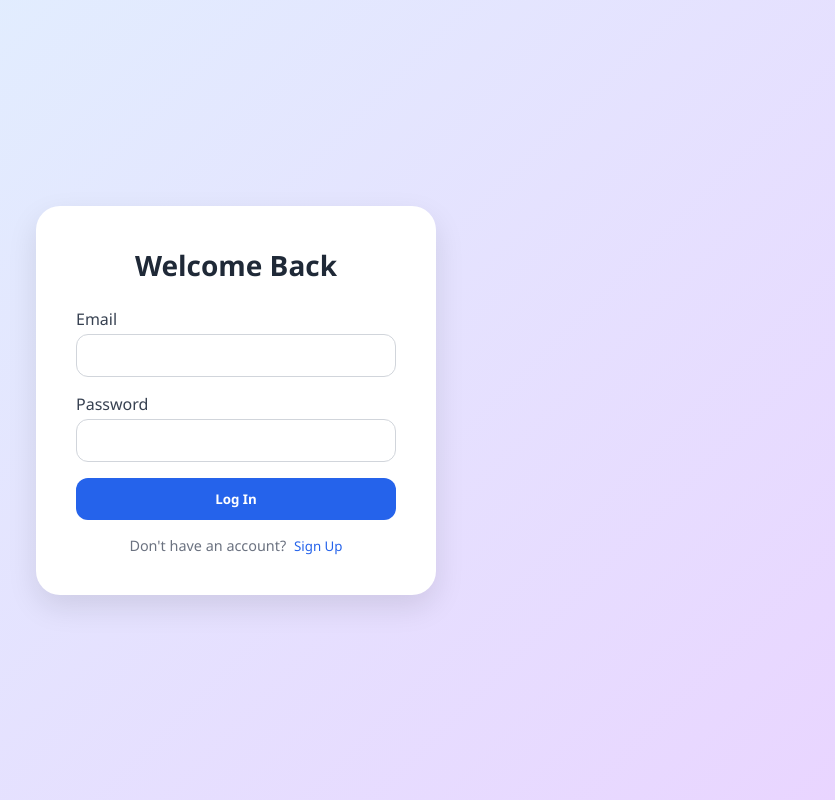
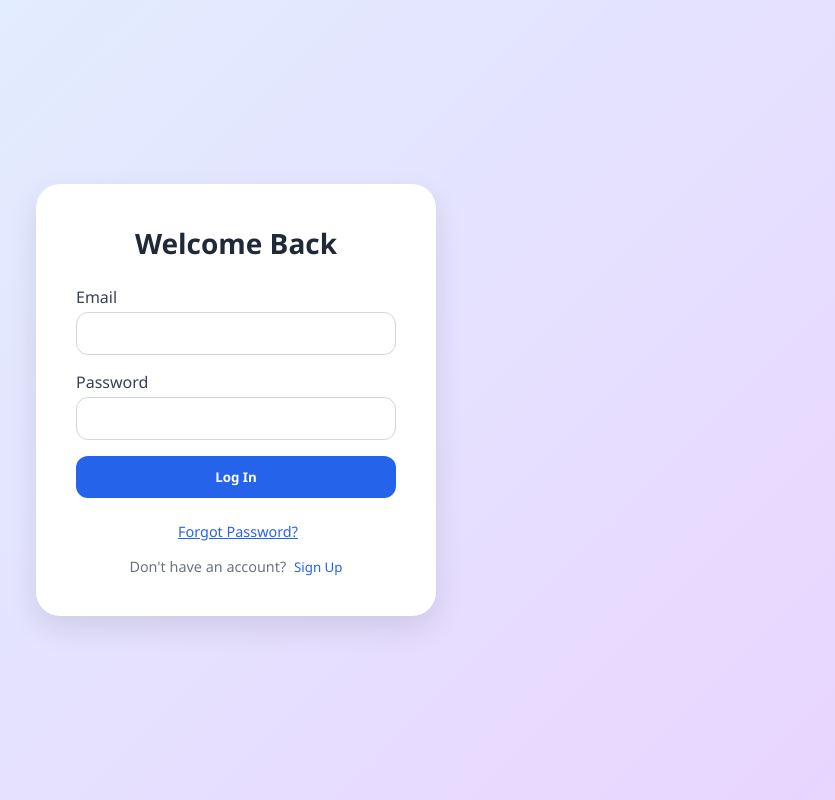
Before and after one commit to aasim-syed/NoraAI-assignment, a React (Vite) app: page /login in a window 1280 px wide. Shown: the whole page, without its empty margins (404-1239 px from the left). Built offline with nearby package versions, Linux system fonts and the light colour scheme.

Commit message:
UI updates for login, uploadinterface , chatinterface

```diff
--- a/package.json
+++ b/package.json
@@ -15,6 +15,7 @@
     "postcss": "^8.5.3",
     "react": "^19.1.0",
     "react-dom": "^19.1.0",
+    "react-router-dom": "^7.6.0",
     "tailwindcss": "^4.1.7",
     "uuid": "^11.1.0"
   },
--- a/src/App.jsx
+++ b/src/App.jsx
@@ -1,46 +1,90 @@
 // src/App.jsx
 import { useState, useEffect } from 'react';
+import {
+  BrowserRouter as Router,
+  Routes,
+  Route,
+  Navigate,
+  useNavigate,
+  useParams,
+} from 'react-router-dom';
+
 import { supabase } from './lib/supabaseClient';
-import Login from './components/Login/Login';  // your custom or Supabase Auth UI
+import Login from './components/Login/Login';
 import UploadForm from './components/UploadInterface/UploadInterface';
 import ChatInterface from './components/ChatInterface/ChatInterface';
 
+// A wrapper that starts the interview and navigates to Chat
+function UploadWrapper() {
+  const navigate = useNavigate();
+
+  const handleStart = (sessionId) => {
+    navigate(`/chat/${sessionId}`);
+  };
+
+  return <UploadForm onStart={handleStart} />;
+}
+
+// A wrapper to extract sessionId param for Chat
+function ChatWrapper() {
+  const { sessionId } = useParams();
+  return <ChatInterface sessionId={sessionId} />;
+}
+
 export default function App() {
-  // tracks interview flow
-  const [sessionId, setSessionId] = useState(null);
-  // tracks Supabase auth session
   const [session, setSession] = useState(null);
 
   useEffect(() => {
-    // 1) check initial session
+    // Initial session check
     supabase.auth.getSession().then(({ data: { session } }) => {
       setSession(session);
     });
 
-    // 2) listen for future auth changes
-    const { data: listener } = supabase.auth.onAuthStateChange(
-      (_event, session) => {
-        setSession(session);
-      }
-    );
+    // Listen for login/logout changes
+    const { data: listener } = supabase.auth.onAuthStateChange((_event, session) => {
+      setSession(session);
+    });
+
     return () => {
       listener.subscription.unsubscribe();
     };
   }, []);
 
-  // 3) if not signed in, show login
-  if (!session) {
-    return <Login />;
-  }
+  return (
+    <Router>
+      <Routes>
+        {/* Root path: redirect based on session */}
+        <Route
+          path="/"
+          element={
+            session ? <Navigate to="/upload" replace /> : <Navigate to="/login" replace />
+          }
+        />
 
-  // 4) once signed in, preserve your existing logic
-  return (
-    <div className="min-h-screen bg-gray-50">
-      {!sessionId ? (
-        <UploadForm onStart={setSessionId} />
-      ) : (
-        <ChatInterface sessionId={sessionId} />
-      )}
-    </div>
+        {/* Login route */}
+        <Route
+          path="/login"
+          element={!session ? <Login /> : <Navigate to="/upload" replace />}
+        />
+
+        {/* Upload route */}
+        <Route
+          path="/upload"
+          element={session ? <UploadWrapper /> : <Navigate to="/login" replace />}
+        />
+
+        {/* Chat route */}
+        <Route
+          path="/chat/:sessionId"
+          element={session ? <ChatWrapper /> : <Navigate to="/login" replace />}
+        />
+
+        {/* Reset password route (if needed) */}
+        {/* <Route path="/reset-password" element={<ResetPasswordForm />} /> */}
+
+        {/* Fallback 404 */}
+        <Route path="*" element={<h2 style={{ padding: "2rem", textAlign: "center" }}>404 - Page Not Found</h2>} />
+      </Routes>
+    </Router>
   );
 }
--- a/src/components/Login/Login.css
+++ b/src/components/Login/Login.css
@@ -110,3 +110,15 @@
 .auth-card p button:hover {
   text-decoration: underline;
 }
+.forgot-link {
+    background: none;
+    border: none;
+    color: #2563eb;
+    font-size: 0.9rem;
+    margin-top: 0.5rem;
+    cursor: pointer;
+    text-decoration: underline;
+  }
+  .forgot-link:hover {
+    color: #1d4ed8;
+  }
--- a/src/components/Login/Login.jsx
+++ b/src/components/Login/Login.jsx
@@ -1,45 +1,60 @@
-// src/components/AuthForm.jsx
 import { useState } from 'react';
 import { supabase } from '../../lib/supabaseClient';
-import "./Login.css"
-export default function AuthForm({ onAuth }) {
-  const [email, setEmail]       = useState('');
+import "./Login.css";
+
+export default function AuthForm() {
+  const [email, setEmail] = useState('');
   const [password, setPassword] = useState('');
-  const [mode, setMode]         = useState('login');
-  const [error, setError]       = useState(null);
-  const [loading, setLoading]   = useState(false);
+  const [mode, setMode] = useState('login'); // login | signup | forgot
+  const [error, setError] = useState(null);
+  const [message, setMessage] = useState(null);
+  const [loading, setLoading] = useState(false);
+  const redirectBase = window.location.origin;
 
   const handleSubmit = async (e) => {
     e.preventDefault();
     setError(null);
+    setMessage(null);
 
     if (!/^\S+@\S+\.\S+$/.test(email)) {
       setError('Please enter a valid email address.');
       return;
     }
-    if (password.length < 6) {
+    if (mode !== 'forgot' && password.length < 6) {
       setError('Password must be at least 6 characters.');
       return;
     }
 
     setLoading(true);
     try {
-      const { data, error } =
-        mode === 'signup'
-          ? await supabase.auth.signUp({ email, password })
-          : await supabase.auth.signInWithPassword({ email, password });
-
-      if (error) {
-        console.error('Supabase auth error:', error);
-        setError(error.message);
-      } else if (data.session) {
-        onAuth(data.session);
+      if (mode === 'signup') {
+        const { data, error } = await supabase.auth.signUp({
+          email,
+          password,
+          options: { emailRedirectTo: `${redirectBase}/dashboard` },
+        });
+        if (error) throw error;
+        if (!data.session) {
+          setMessage('Sign-up successful! Check your email to confirm.');
         } else {
-        setError('Sign-up successful! Check your email to confirm.');
+          window.location.href = `${redirectBase}/dashboard`;
+        }
+      } else if (mode === 'login') {
+        const {  error } = await supabase.auth.signInWithPassword({
+          email,
+          password,
+        });
+        if (error) throw error;
+        window.location.href = `${redirectBase}/dashboard`;
+      } else if (mode === 'forgot') {
+        const { error } = await supabase.auth.resetPasswordForEmail(email, {
+          redirectTo: `${redirectBase}/reset-password`,
+        });
+        if (error) throw error;
+        setMessage('Reset link sent! Check your email.');
       }
     } catch (err) {
-      console.error('Unexpected error during auth:', err);
-      setError('An unexpected error occurred. Please try again.');
+      setError(err.message);
     } finally {
       setLoading(false);
     }
@@ -47,83 +62,101 @@ export default function AuthForm({ onAuth }) {
 
   return (
     <div className="auth-container">
-    <div className="auth-card">        <h2 className="text-2xl font-bold text-center text-gray-800">
-          {mode === 'signup' ? 'Create Account' : 'Welcome Back'}
+      <div className="auth-card">
+        <h2>
+          {mode === 'signup'
+            ? 'Create Account'
+            : mode === 'forgot'
+            ? 'Reset Password'
+            : 'Welcome Back'}
         </h2>
-        {error && (
-          <div className="text-red-600 text-sm text-center bg-red-100 rounded p-2">
-            {error}
-          </div>
-        )}
-        <form onSubmit={handleSubmit} className="space-y-4">
-          <div>
-            <label className="block text-sm font-medium text-gray-700 mb-1">
-              Email
-            </label>
+
+        {error && <div className="error">{error}</div>}
+        {message && <div className="success">{message}</div>}
+
+        <form onSubmit={handleSubmit}>
+          <label>Email</label>
           <input
             type="email"
-              className="w-full px-4 py-2 border rounded-lg focus:outline-none focus:ring-2 focus:ring-blue-500"
             value={email}
             onChange={e => setEmail(e.target.value)}
             required
           />
-          </div>
-          <div>
-            <label className="block text-sm font-medium text-gray-700 mb-1">
-              Password
-            </label>
+
+          {mode !== 'forgot' && (
+            <>
+              <label>Password</label>
               <input
                 type="password"
-              className="w-full px-4 py-2 border rounded-lg focus:outline-none focus:ring-2 focus:ring-blue-500"
                 value={password}
                 onChange={e => setPassword(e.target.value)}
                 required
               />
-          </div>
-          <button
-            type="submit"
-            disabled={loading}
-            className="w-full py-2 rounded-lg bg-blue-600 text-white font-medium hover:bg-blue-700 transition-all duration-200 disabled:opacity-60"
-          >
-            {loading ? (
-              <span className="flex justify-center items-center gap-2">
-                <svg
-                  className="animate-spin h-5 w-5 text-white"
-                  xmlns="http://www.w3.org/2000/svg"
-                  fill="none"
-                  viewBox="0 0 24 24"
-                >
-                  <circle
-                    className="opacity-25"
-                    cx="12"
-                    cy="12"
-                    r="10"
-                    stroke="currentColor"
-                    strokeWidth="4"
-                  ></circle>
-                  <path
-                    className="opacity-75"
-                    fill="currentColor"
-                    d="M4 12a8 8 0 018-8v8H4z"
-                  ></path>
-                </svg>
-                {mode === 'signup' ? 'Signing Up...' : 'Logging In...'}
-              </span>
-            ) : mode === 'signup' ? 'Sign Up' : 'Log In'}
+            </>
+          )}
+
+          <button type="submit" disabled={loading}>
+            {loading
+              ? mode === 'signup'
+                ? 'Signing Up...'
+                : mode === 'login'
+                ? 'Logging In...'
+                : 'Sending...'
+              : mode === 'signup'
+              ? 'Sign Up'
+              : mode === 'login'
+              ? 'Log In'
+              : 'Send Reset Link'}
           </button>
         </form>
-        <p className="text-center text-sm text-gray-600">
-          {mode === 'signup' ? 'Already have an account?' : "Don't have an account?"}{' '}
+
+        {mode === 'login' && (
+          <p className="text-center text-sm mt-2">
             <button
+              className="forgot-link"
+              onClick={() => {
+                setMode('forgot');
+                setError(null);
+                setMessage(null);
+              }}
+            >
+              Forgot Password?
+            </button>
+          </p>
+        )}
+
+        {mode !== 'forgot' && (
+          <p>
+            {mode === 'signup'
+              ? 'Already have an account?'
+              : "Don't have an account?"}{' '}
+            <button
+              className="switch-mode"
               onClick={() => {
                 setMode(prev => (prev === 'signup' ? 'login' : 'signup'));
                 setError(null);
+                setMessage(null);
               }}
-            className="text-blue-600 hover:underline ml-1"
             >
               {mode === 'signup' ? 'Log In' : 'Sign Up'}
             </button>
           </p>
+        )}
+
+        {mode === 'forgot' && (
+          <p className="text-center text-sm mt-4">
+            <button
+              className="switch-mode"
+              onClick={() => {
+                setMode('login');
+                setError(null);
+                setMessage(null);
+              }}
+            >
+              Back to Login
+            </button>
+          </p>
+        )}
       </div>
     </div>
   );
```
Also changed, not shown: 1 other file (tests, documents, lock files or other folders). Lines whose indentation alone changed are shown as unchanged.
